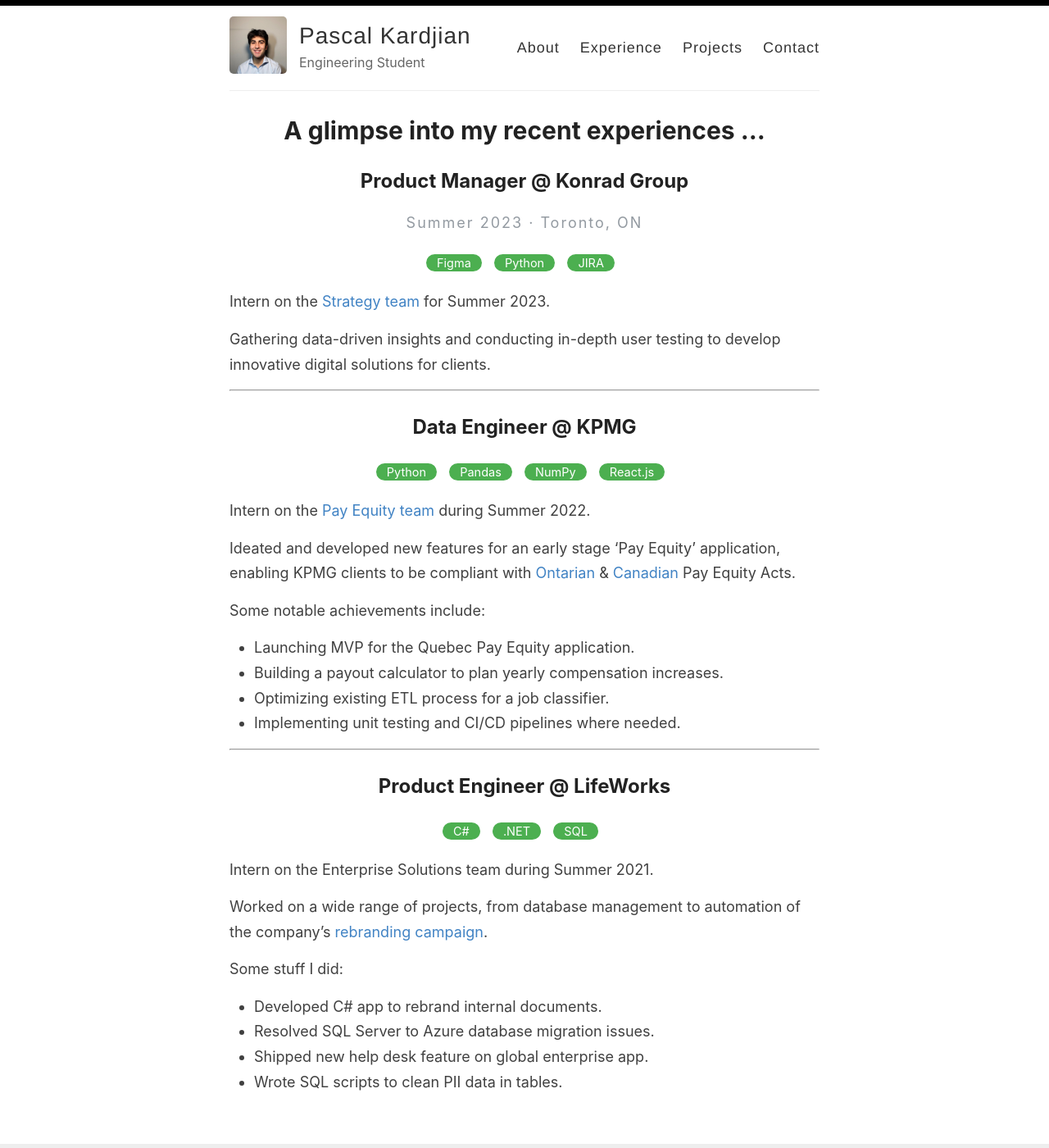
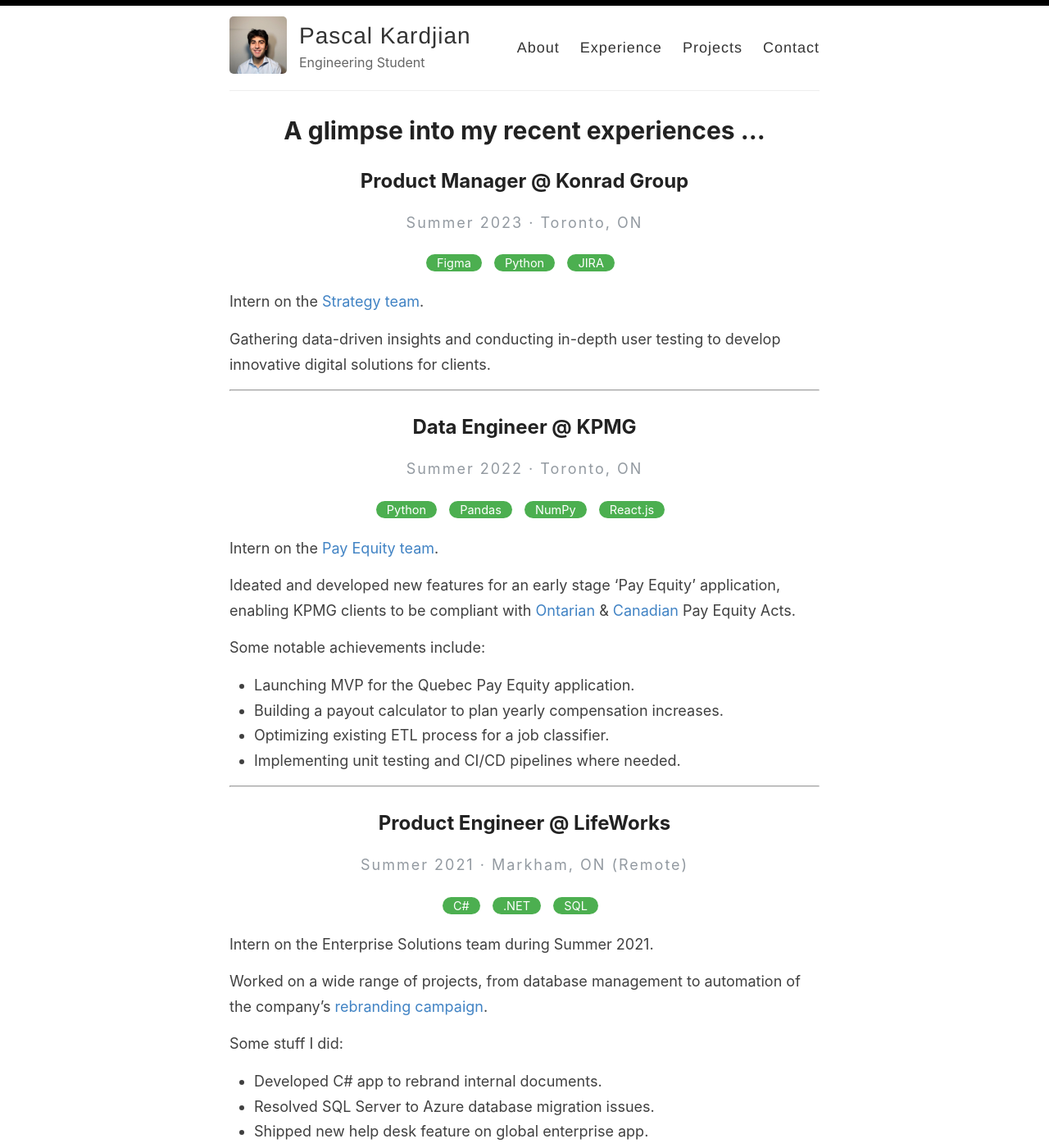
Before and after one commit to pkardjian/pkardjian.github.io, a Jekyll site: the page built from _pages/experience.md, in a window 1280 px wide and 1400 px high. Shown: the whole window at 82% size. Built offline with Jekyll 4.4.1, drawn with Linux system fonts in a browser that asks for light colours.

Commit message:
experiences styling pt2

```diff
--- a/_pages/experience.md
+++ b/_pages/experience.md
@@ -14,13 +14,15 @@
     <a>JIRA</a> &nbsp;
 </div>
 
-Intern on the [Strategy team](https://www.konrad.com/capabilities/strategy) for Summer 2023.
+Intern on the [Strategy team](https://www.konrad.com/capabilities/strategy).
 
 Gathering data-driven insights and conducting in-depth user testing to develop innovative digital solutions for clients.
 
 ---
 
 ## Data Engineer @ KPMG
+
+<p class="author_title">Summer 2022  ·  Toronto, ON</p>
 
 <div class="post-tags">
     <a href="{{site.baseurl}}/categories/#Python">Python</a> &nbsp;
@@ -29,7 +31,7 @@
     <a>React.js</a> &nbsp;
 </div>
 
-Intern on the [Pay Equity team](https://home.kpmg/ca/en/home/insights/2022/01/pay-equity.html) during Summer 2022.
+Intern on the [Pay Equity team](https://home.kpmg/ca/en/home/insights/2022/01/pay-equity.html).
 
 Ideated and developed new features for an early stage 'Pay Equity' application, enabling KPMG clients to be compliant with [Ontarian](https://www.payequity.gov.on.ca/en/WhatWeDo/Pages/the_act.aspx) & [Canadian](https://www.canada.ca/en/services/jobs/workplace/human-rights/overview-pay-equity-act.html) Pay Equity Acts.
 
@@ -43,6 +45,8 @@
 ---
 
 ## Product Engineer @ LifeWorks
+
+<p class="author_title">Summer 2021  ·  Markham, ON (Remote)</p>
 
 <div class="post-tags">
     <a>C#</a> &nbsp;
```
